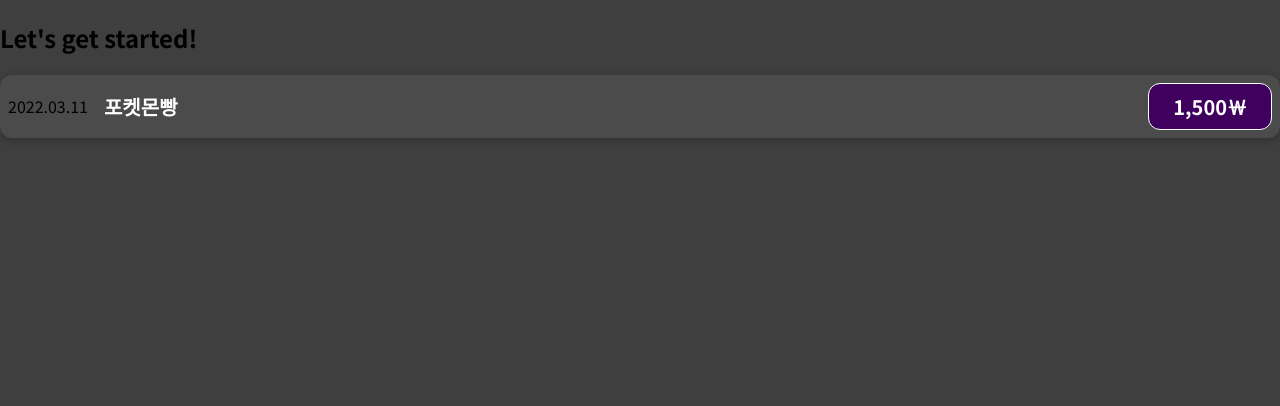
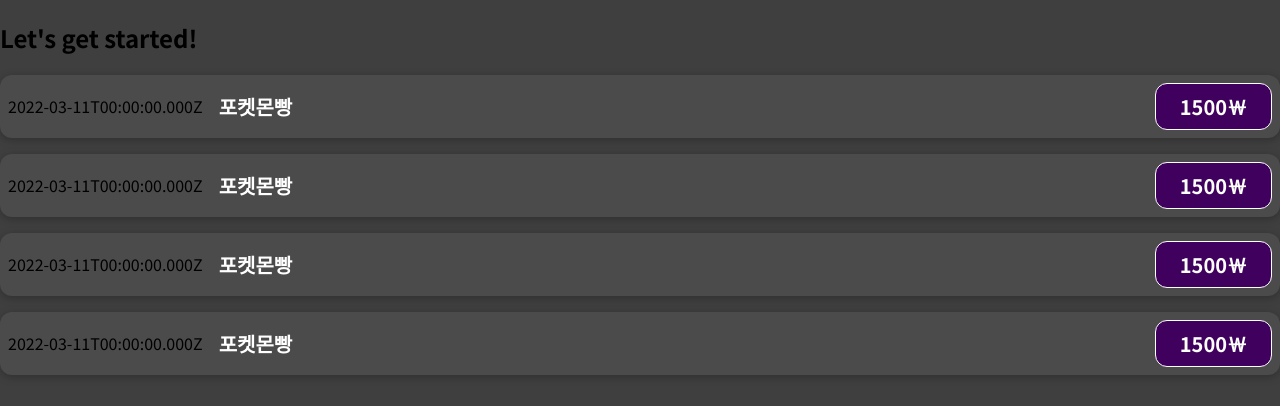
Before and after one commit to hamsoter/react-complate-guide, a JavaScript app: page / in a window 1280 px wide. Shown: the top 406 px of the page. Built offline with nearby package versions, Linux system fonts and the light colour scheme.

Commit message:
ExpenseItem 컴포넌트의 출력 데이터를 필드에 선언함
컴포넌트 내에서 출력할 데이터를 변수(상수)로 선언하여 사용하는 법에 대해서 학습했다.

```diff
--- a/src/App.js
+++ b/src/App.js
@@ -5,6 +5,9 @@
     <div>
       <h2>Let's get started!</h2>
       <ExpenseItem></ExpenseItem>
+      <ExpenseItem></ExpenseItem>
+      <ExpenseItem></ExpenseItem>
+      <ExpenseItem></ExpenseItem>
     </div>
   );
 }
--- a/src/components/ExpenseItem.js
+++ b/src/components/ExpenseItem.js
@@ -1,12 +1,16 @@
 import "./ExpenseItem.css";
 
 function ExpenseItem() {
+  const expenseDate = new Date(2022, 2, 11);
+  const expenseTitle = "포켓몬빵";
+  const expenseAmount = 1500;
+
   return (
     <div className="expense-item">
-      <div>2022.03.11</div>
+      <div>{expenseDate.toISOString()}</div>
       <div className="expense-item__description">
-        <h2>포켓몬빵</h2>
-        <div className="expense-item__price">1,500￦</div>
+        <h2>{expenseTitle}</h2>
+        <div className="expense-item__price">{expenseAmount}￦</div>
       </div>
     </div>
   );
```
